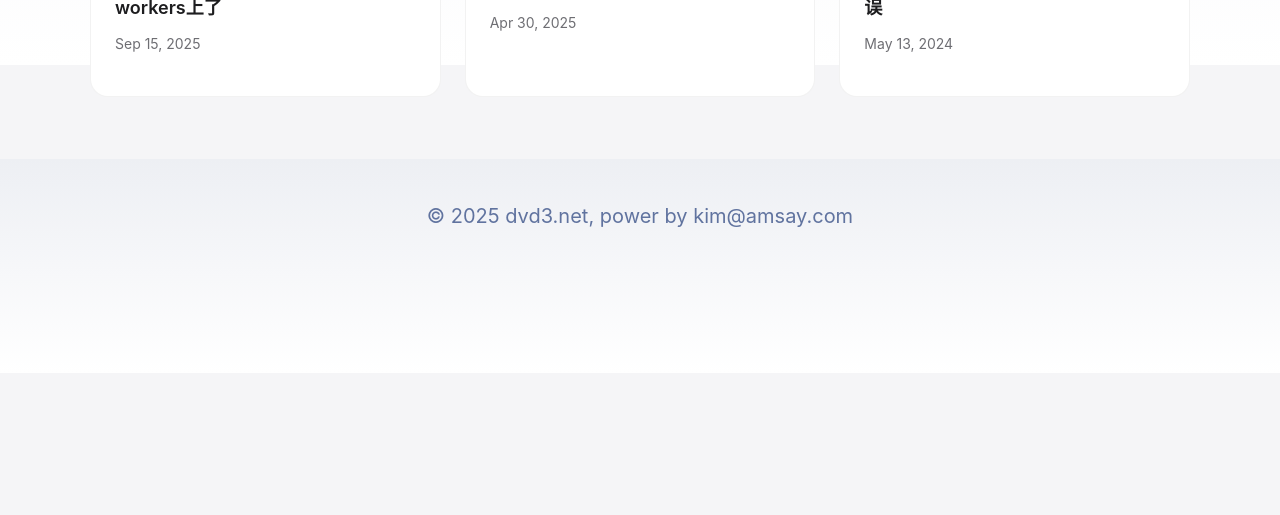
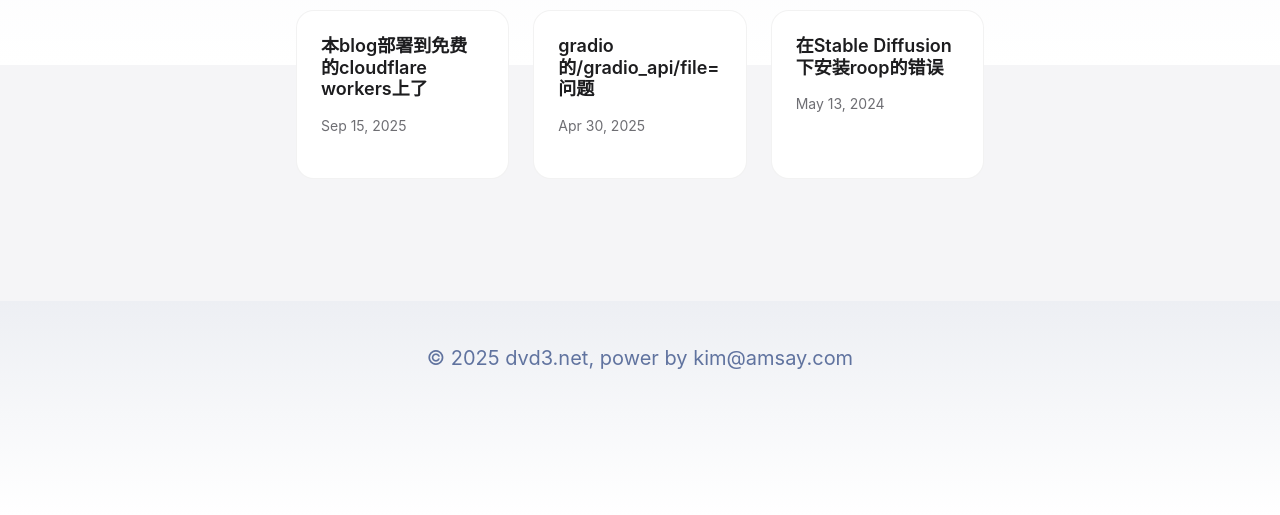
Before and after one commit to playmsg/dvd3blog, an Astro site: page / in a window 1280 px wide. Shown: the part 535-1050 px from the top of the page. Before the commit the page ends 908 px from the top, so only its background shows below. Built offline with nearby package versions, Linux system fonts and the light colour scheme; Astro itself is replaced by a stand-in of ours.

Commit message:
fix css2

```diff
--- a/src/styles/global.css
+++ b/src/styles/global.css
@@ -42,6 +42,12 @@ body {
   color: rgb(var(--gray-dark));
   font-size: 20px;
   line-height: 1.7;
+}
+main {
+  width: 720px;
+  max-width: calc(100% - 2em);
+  margin: auto;
+  padding: 3em 1em;
 }
 h1,
 h2,
```
